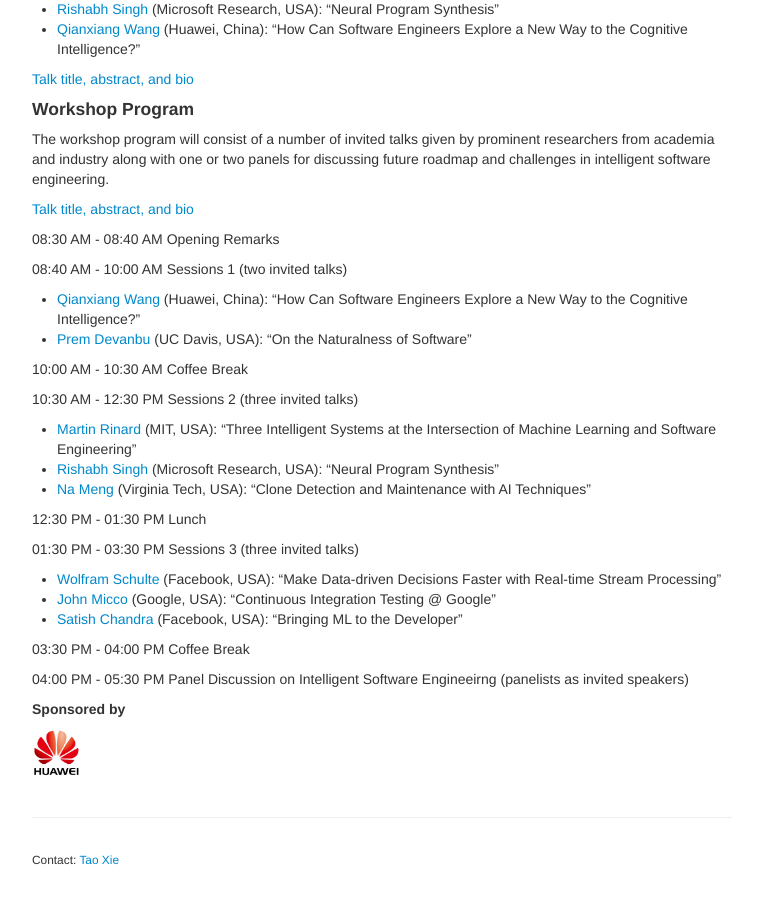
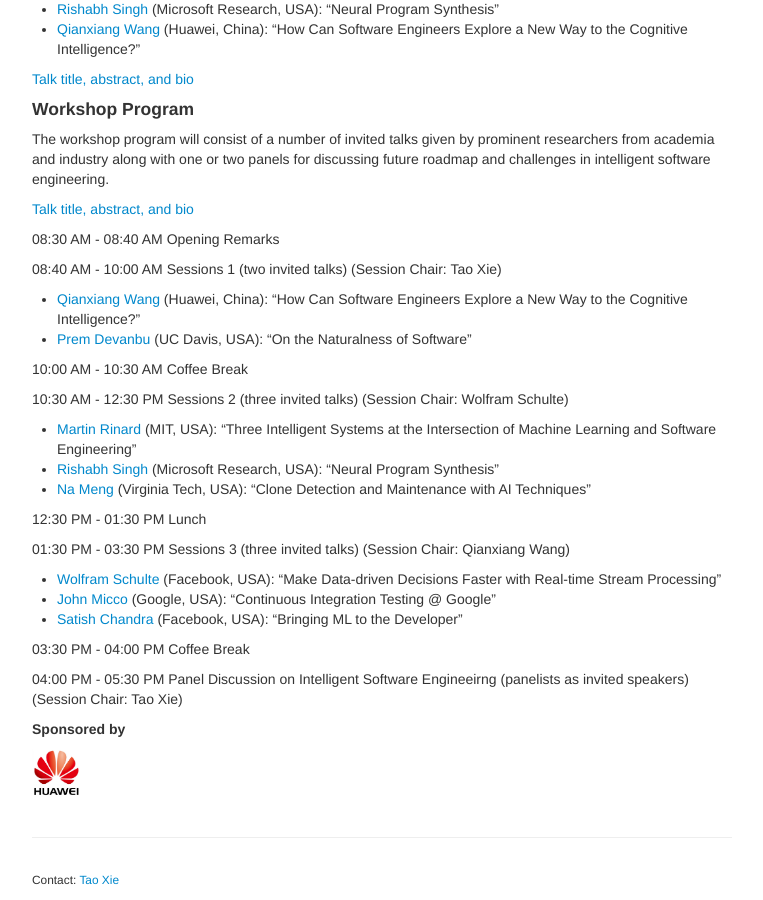
Before and after one commit to isofteng/wise2017, a Jekyll site: the page built from index.md, in a window 1280 px wide and 900 px high, scrolled down 843 px. Shown: the whole window, without its empty margins (258-1021 px from the left). Built offline with Jekyll 4.4.1, drawn with Linux system fonts in a browser that asks for light colours.

Commit message:
session chairs

```diff
--- a/index.md
+++ b/index.md
@@ -49,27 +49,27 @@ The workshop program will consist of a number of invited talks given by prominen
 
 08:30 AM - 08:40 AM Opening Remarks
 
-08:40 AM - 10:00 AM Sessions 1 (two invited talks)
+08:40 AM - 10:00 AM Sessions 1 (two invited talks) (Session Chair: Tao Xie)
 - [Qianxiang Wang](http://sei.pku.edu.cn/~wqx/) (Huawei, China): "How Can Software Engineers Explore a New Way to the Cognitive Intelligence?"
 - [Prem Devanbu](http://web.cs.ucdavis.edu/~devanbu/) (UC Davis, USA): "On the Naturalness of Software"
 
 10:00 AM - 10:30 AM  Coffee Break
 
-10:30 AM - 12:30 PM Sessions 2 (three invited talks)
+10:30 AM - 12:30 PM Sessions 2 (three invited talks) (Session Chair: Wolfram Schulte)
 - [Martin Rinard](http://people.csail.mit.edu/rinard/) (MIT, USA): "Three Intelligent Systems at the Intersection of Machine Learning and Software Engineering"
 - [Rishabh Singh](https://www.microsoft.com/en-us/research/people/risin/) (Microsoft Research, USA): "Neural Program Synthesis"
 - [Na Meng](http://people.cs.vt.edu/nm8247/) (Virginia Tech, USA): "Clone Detection and Maintenance with AI Techniques"
 
 12:30 PM - 01:30 PM	 Lunch
 
-01:30 PM - 03:30 PM Sessions 3 (three invited talks)
+01:30 PM - 03:30 PM Sessions 3 (three invited talks) (Session Chair: Qianxiang Wang)
 - [Wolfram Schulte](https://research.fb.com/people/schulte-wolfram/) (Facebook, USA): "Make Data-driven Decisions Faster with Real-time Stream Processing"
 - [John Micco](https://research.google.com/pubs/105187.html) (Google, USA): "Continuous Integration Testing @ Google"
 - [Satish Chandra](https://sites.google.com/site/schandraacmorg/) (Facebook, USA): "Bringing ML to the Developer"
 
 03:30 PM - 04:00 PM  Coffee Break
 
-04:00 PM - 05:30 PM	Panel Discussion on Intelligent Software Engineeirng (panelists as invited speakers)
+04:00 PM - 05:30 PM	Panel Discussion on Intelligent Software Engineeirng (panelists as invited speakers)  (Session Chair: Tao Xie)
 
 
 ##### Sponsored by
```
